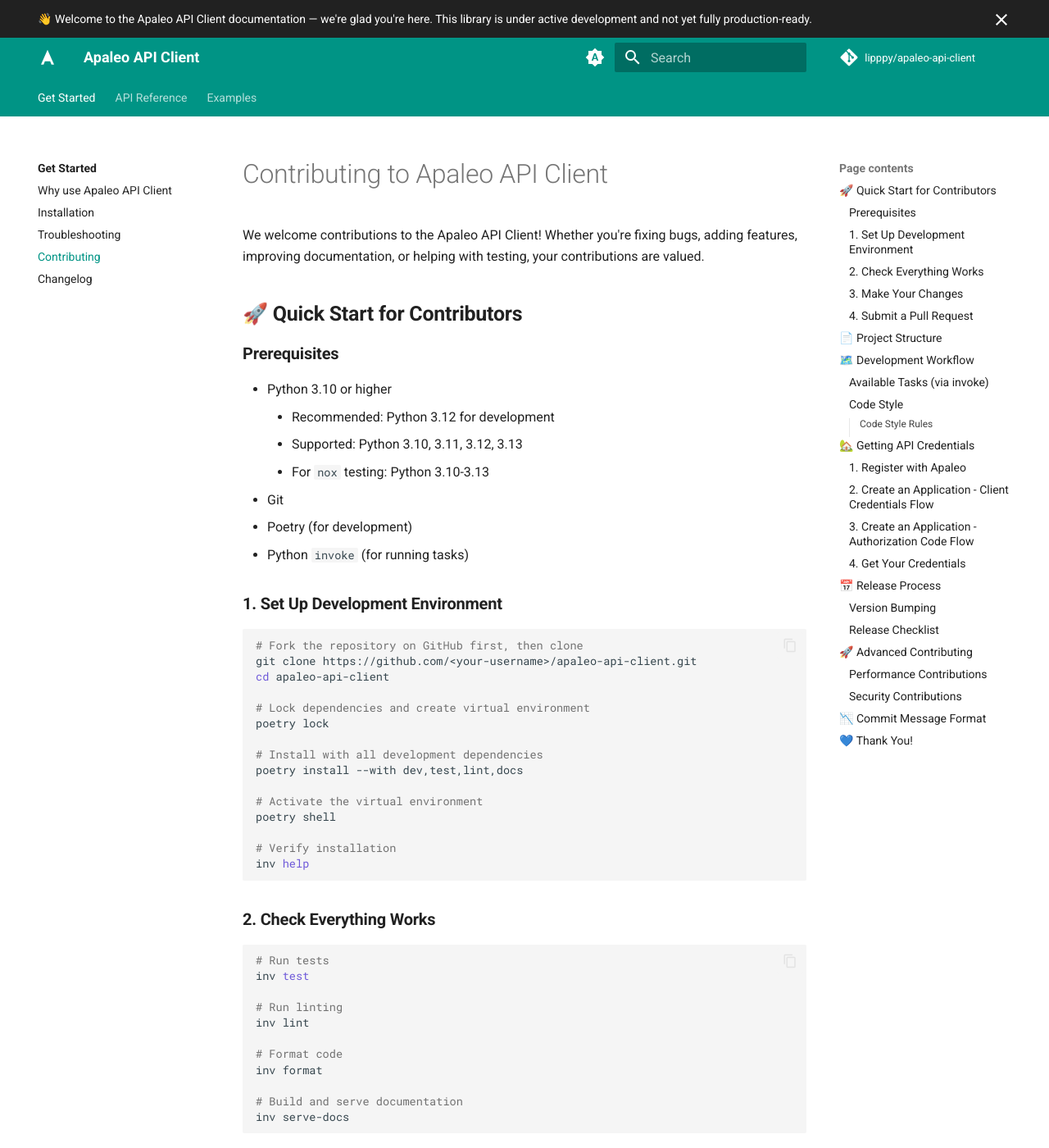
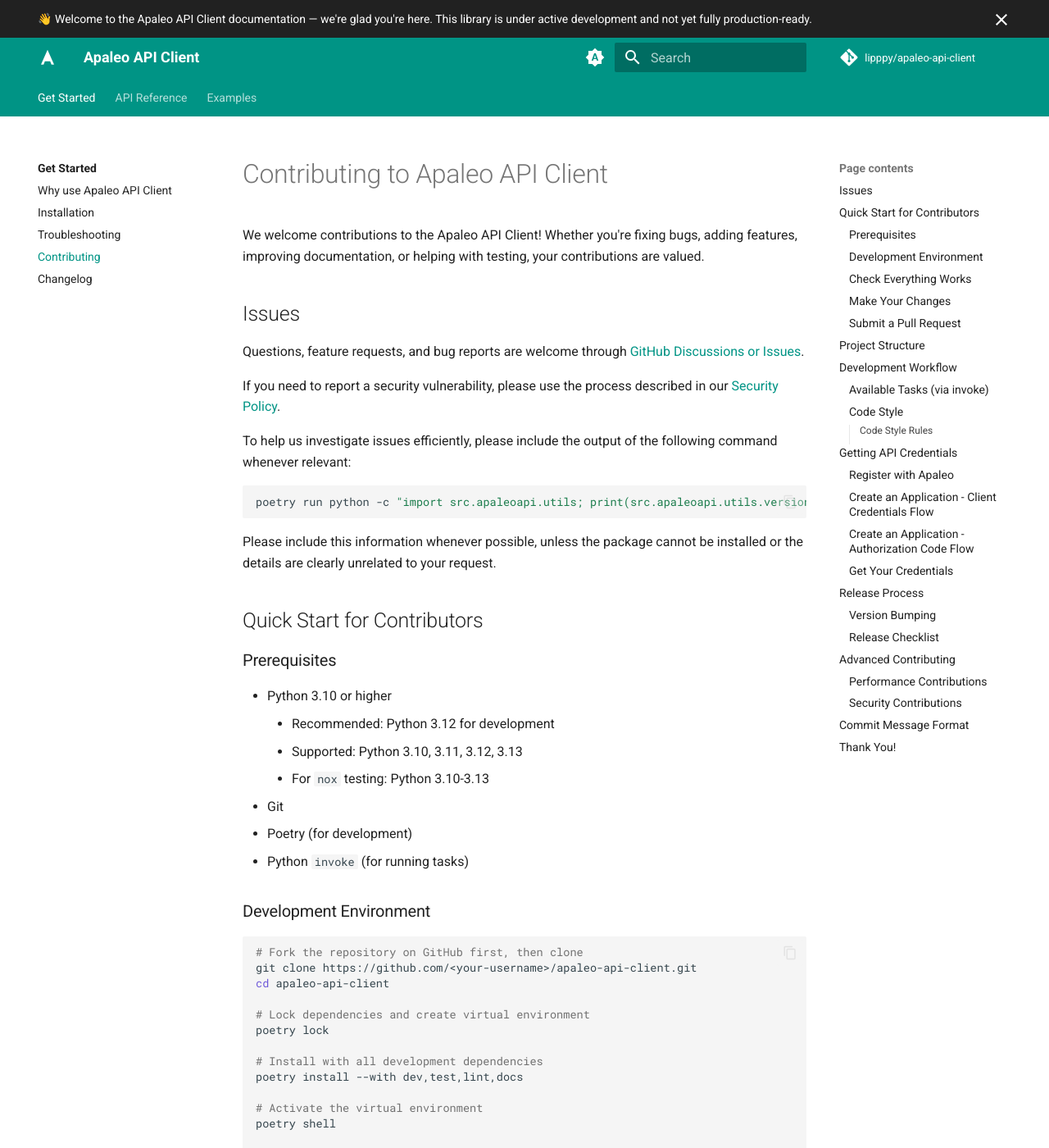
Before and after one commit to lipppy/apaleo-api-client, an MkDocs documentation site: the page built from docs/main/contributing.md, in a window 1280 px wide and 1400 px high. Shown: the whole window at 82% size. Built offline with MkDocs 1.6.1 and Material for MkDocs 9.7.7, drawn with Linux system fonts in a browser that asks for light colours; comment, search, counter and statistics services are not loaded; the version menu is left out; some of the changed text lies outside the part shown.

Commit message:
feat: add security policy documentation for reporting vulnerabilities

````diff
--- a/docs/main/contributing.md
+++ b/docs/main/contributing.md
@@ -2,9 +2,23 @@
 
 We welcome contributions to the Apaleo API Client! Whether you're fixing bugs, adding features, improving documentation, or helping with testing, your contributions are valued.
 
-## 🚀 **Quick Start for Contributors**
+## Issues
 
-### **Prerequisites**
+Questions, feature requests, and bug reports are welcome through [GitHub Discussions or Issues](https://github.com/lipppy/apaleo-api-client/discussions).
+
+If you need to report a security vulnerability, please use the process described in our [Security Policy](https://github.com/lipppy/apaleo-api-client/SECURITY.md).
+
+To help us investigate issues efficiently, please include the output of the following command whenever relevant:
+
+```bash
+poetry run python -c "import src.apaleoapi.utils; print(src.apaleoapi.utils.version_info())"
+```
+
+Please include this information whenever possible, unless the package cannot be installed or the details are clearly unrelated to your request.
+
+## Quick Start for Contributors
+
+### Prerequisites
 - Python 3.10 or higher
     - Recommended: Python 3.12 for development
     - Supported: Python 3.10, 3.11, 3.12, 3.13
@@ -13,7 +27,7 @@
 - Poetry (for development)
 - Python `invoke` (for running tasks)
 
-### **1. Set Up Development Environment**
+### Development Environment
 
 ```bash
 # Fork the repository on GitHub first, then clone
@@ -33,7 +47,7 @@
 inv help
 ```
 
-### **2. Check Everything Works**
+### Check Everything Works
 
 ```bash
 # Run tests
@@ -49,7 +63,7 @@
 inv serve-docs
 ```
 
-### **3. Make Your Changes**
+### Make Your Changes
 
 ```bash
 # Create a feature branch
@@ -70,7 +84,7 @@
 git push origin feature/AAC-<issue-number>-your-feature-name
 ```
 
-### **4. Submit a Pull Request**
+### Submit a Pull Request
 
 1. Go to the GitHub repository
 2. Click "New Pull Request"
@@ -78,7 +92,7 @@
 4. Fill out the PR template
 5. Wait for review feedback
 
-## 📄 **Project Structure**
+## Project Structure
 
  Understanding the codebase structure:
 
@@ -116,9 +130,9 @@
     └── url_path_validator.py  # URL path validation
 ```
 
-## 🗺️ **Development Workflow**
+## Development Workflow
 
-### **Available Tasks (via invoke)**
+### Available Tasks (via `invoke`)
 
 | Task Name | Description |
 |-----------|-------------|
@@ -140,7 +154,7 @@
 !!! note
     The **integration test** `inv test-integration` require valid Apaleo API credentials (only client credentials) and will make real API calls to the instance your credentials are associated with. Use with caution and never run integration tests against production credentials.
 
-### **Code Style**
+### Code Style
 
 We use these tools for code quality:
 
@@ -149,7 +163,7 @@
 - **isort**: Import sorting
 - **pytest**: Testing framework
 
-#### **Code Style Rules**
+#### Code Style Rules
 - Line length: 100 characters
 - Use type hints for all public APIs
 - Follow PEP 8 and PEP 257 for code style and docstrings
@@ -157,37 +171,37 @@
 - Use dataclasses for structured data
 - Use Pydantic models for API schemas and validation
 
-## 🏡 **Getting API Credentials**
+## Getting API Credentials
 
 Before using the client, either for development or production, you'll need Apaleo API credentials:
 
-### **1. Register with Apaleo**
+### Register with Apaleo
 1. Visit the [Apaleo Developer Portal](https://apaleo.dev)
 2. Create a developer account or sign in
 3. Navigate to "Apps" section
 
-### **2. Create an Application - Client Credentials Flow**
+### Create an Application - Client Credentials Flow
 1. Click "Connected apps" for client credentials flow
 2. Click "Add a new app" then select "Add custom app"
 3. Fill out the form
 
-### **3. Create an Application - Authorization Code Flow**
+### Create an Application - Authorization Code Flow
 1. Click "My store apps" for authorization code flow
 2. Click "Add a new store app"
 3. Fill out the form (name, description, redirect URI, secret, etc.)
 4. Configure the app's permissions (scopes) based on your needs
 
-### **4. Get Your Credentials**
+### Get Your Credentials
 After creating the application, you'll receive:
 - **Client ID**: Public identifier for your application
 - **Client Secret**: Private secret (keep secure!)
 - **Redirect URI**: URL for authorization code flow (if applicable)
 
-## 📅 **Release Process**
+## Release Process
 
 *(For maintainers)*
 
-### **Version Bumping**
+### Version Bumping
 
 We use [semantic versioning](https://semver.org/):
 
@@ -209,23 +223,23 @@
 - [ ] GitHub release is created
 - [ ] Package is published to PyPI
 
-## 🚀 **Advanced Contributing**
+## Advanced Contributing
 
-### **Performance Contributions**
+### Performance Contributions
 
 - Use `asyncio` profiling for async code
 - Benchmark before/after changes
 - Consider memory usage for large datasets
 - Test with various network conditions
 
-### **Security Contributions**
+### Security Contributions
 
 - Never log sensitive information (credentials, tokens)
 - Use environment variables for test credentials
 - Follow OWASP guidelines for HTTP clients
 - Consider timing attacks in authentication
 
-## 📉 **Commit Message Format**
+## Commit Message Format
 
 We follow [Conventional Commits](https://www.conventionalcommits.org/):
 
@@ -259,7 +273,7 @@
 
 ---
 
-## 💙 **Thank You!**
+## Thank You!
 
 Every contribution helps make Apaleo API Client better for everyone. Whether you're fixing a typo, adding a feature, or helping with documentation, your efforts are appreciated!
 
````
Also changed, not shown: other parts of docs/main/contributing.md (+2 -2 lines), SECURITY.md (renamed from .github/SECURITY.md).
